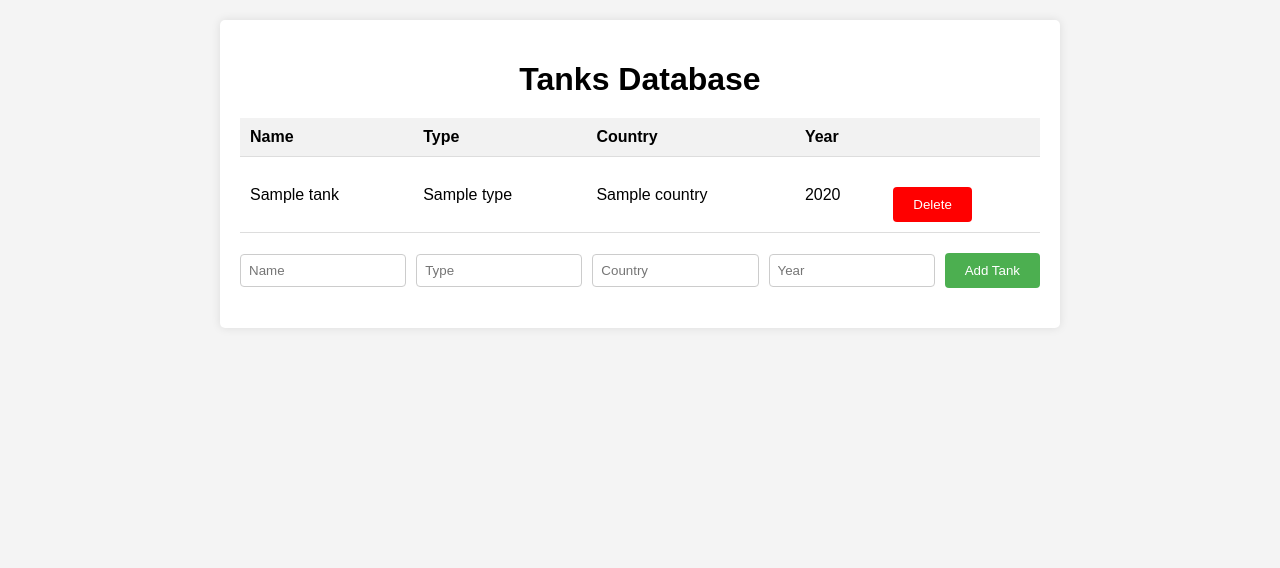
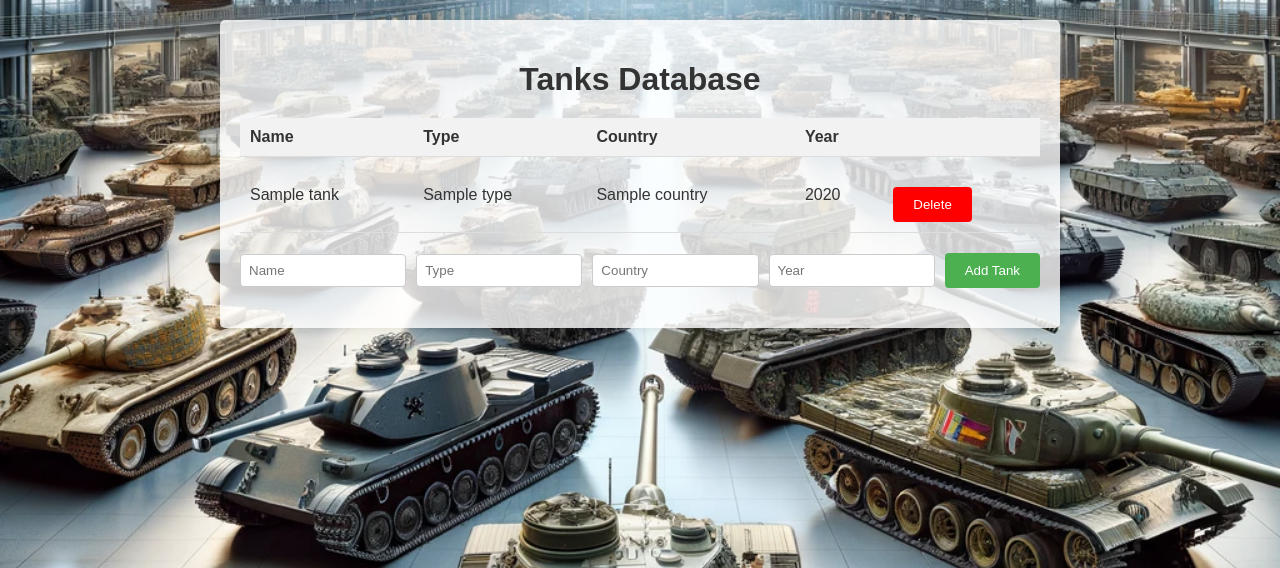
Before and after one commit to Oranhack7/World-of-Tanks, a Flask app: page / in a window 1280 px wide. Shown: the top 568 px of the page. Run offline with Flask 3, Linux system fonts and the light colour scheme; a database or web service that is not in the repository returns one stand-in record (values such as "Sample title").

Commit message:
"Background picture"

```diff
--- a/templates/index.html
+++ b/templates/index.html
@@ -9,14 +9,19 @@
             font-family: Arial, sans-serif;
             margin: 0;
             padding: 0;
-            background-color: #f4f4f4;
+            background-image: url('/static/tanks_background.jpg'); /* Add your background image here */
+            background-size: cover; /* Ensure it covers the full screen */
+            background-position: center; /* Center the image */
+            background-attachment: fixed; /* Fix the position */
+            background-repeat: no-repeat; /* Do not repeat the image */
+            color: #333; /* Change text color to ensure readability */
         }
 
         .container {
             max-width: 800px;
             margin: 20px auto;
             padding: 20px;
-            background-color: #fff;
+            background-color: rgba(255, 255, 255, 0.8); /* Semi-transparent white */
             border-radius: 5px;
             box-shadow: 0 0 10px rgba(0, 0, 0, 0.1);
         }
```
Also changed, not shown: static/tanks_background.jpg (added).
